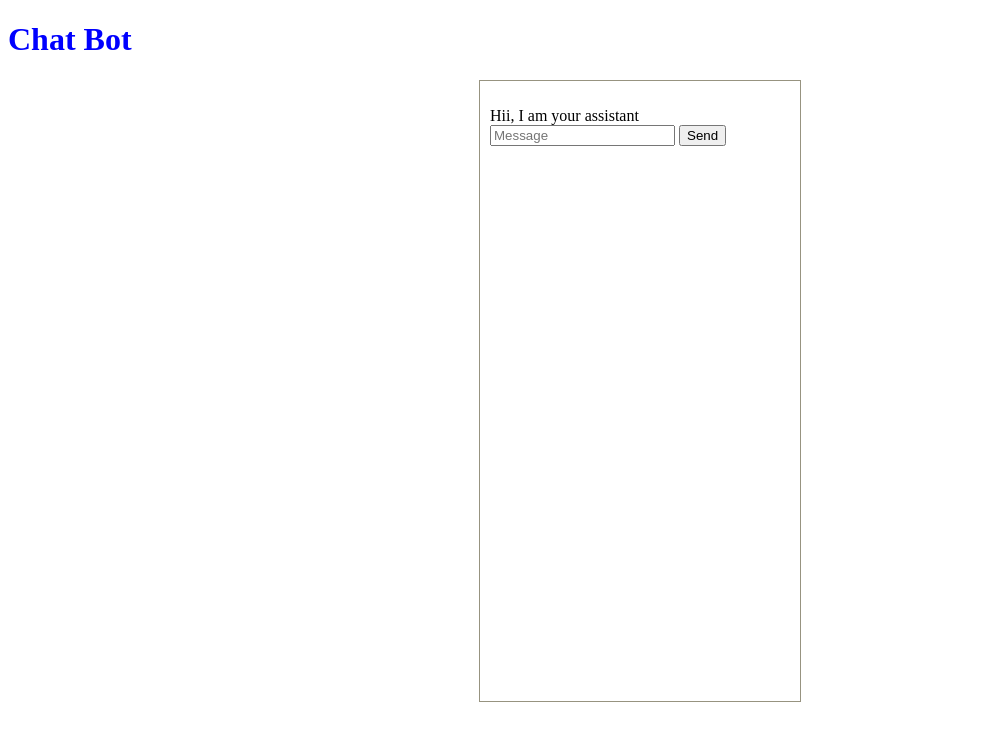
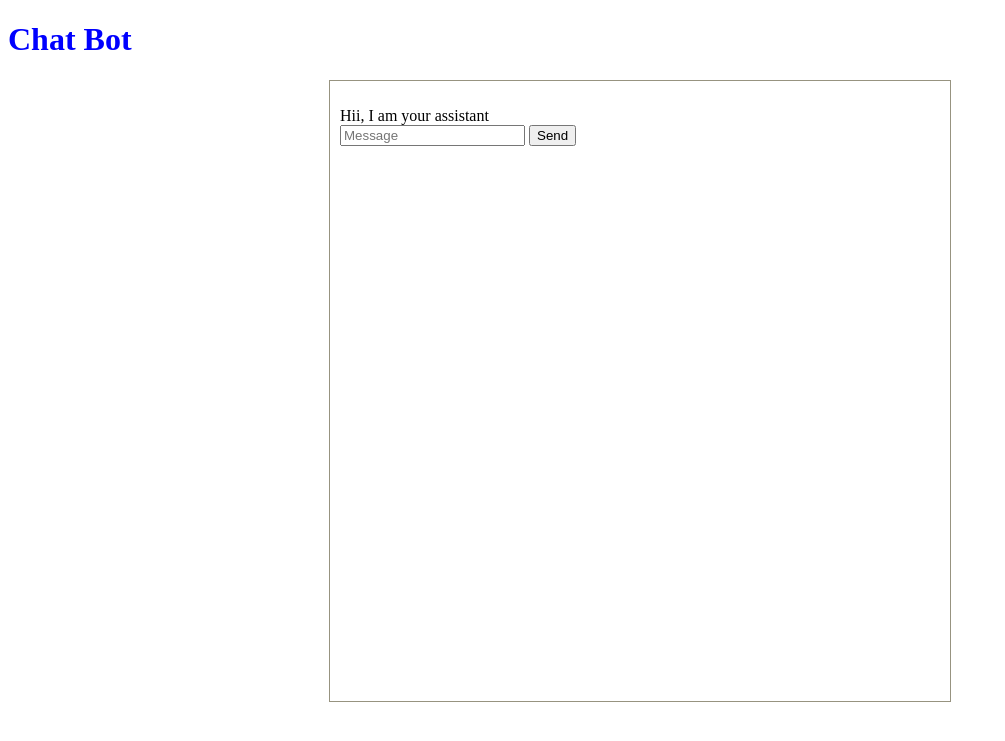
Before and after one commit to Adrshojk/chatbot, a Flask app: page / in a window 1280 px wide. Shown: the top 741 px of the page, without its empty margins (0-1005 px from the left). Run offline with Flask 2, Linux system fonts and the light colour scheme.

Commit message:
server change

```diff
--- a/templates/index.html
+++ b/templates/index.html
@@ -14,7 +14,7 @@
             justify-content: center;
         }
         .chatbox{
-            width:300px;
+            width:600px;
             height:600px;
             border:1px solid rgb(151, 147, 128);
             padding: 10px;
```
